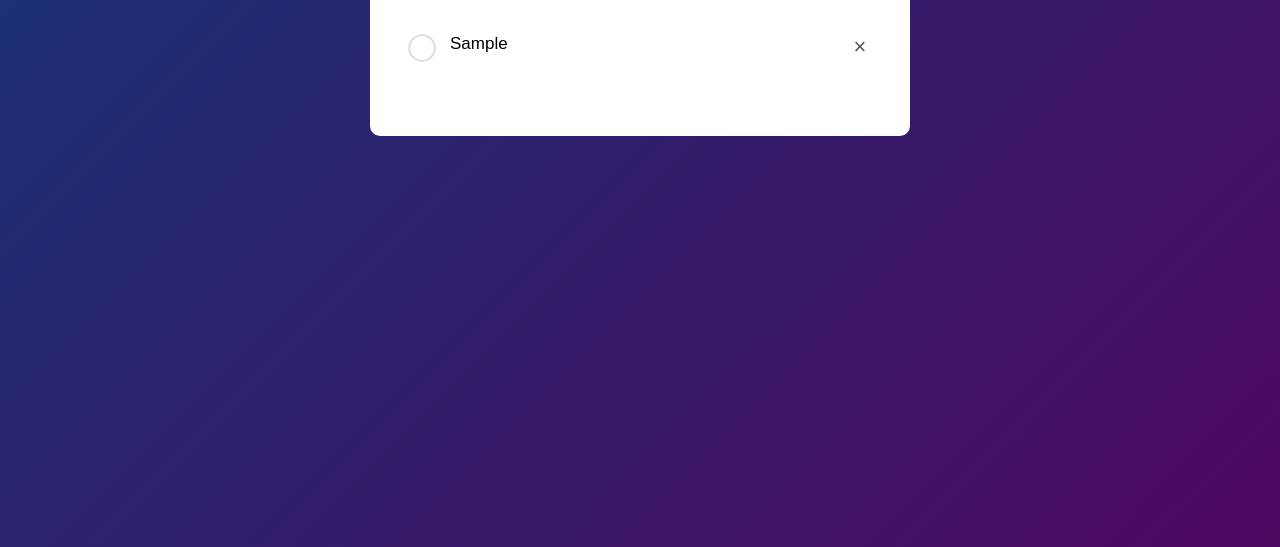
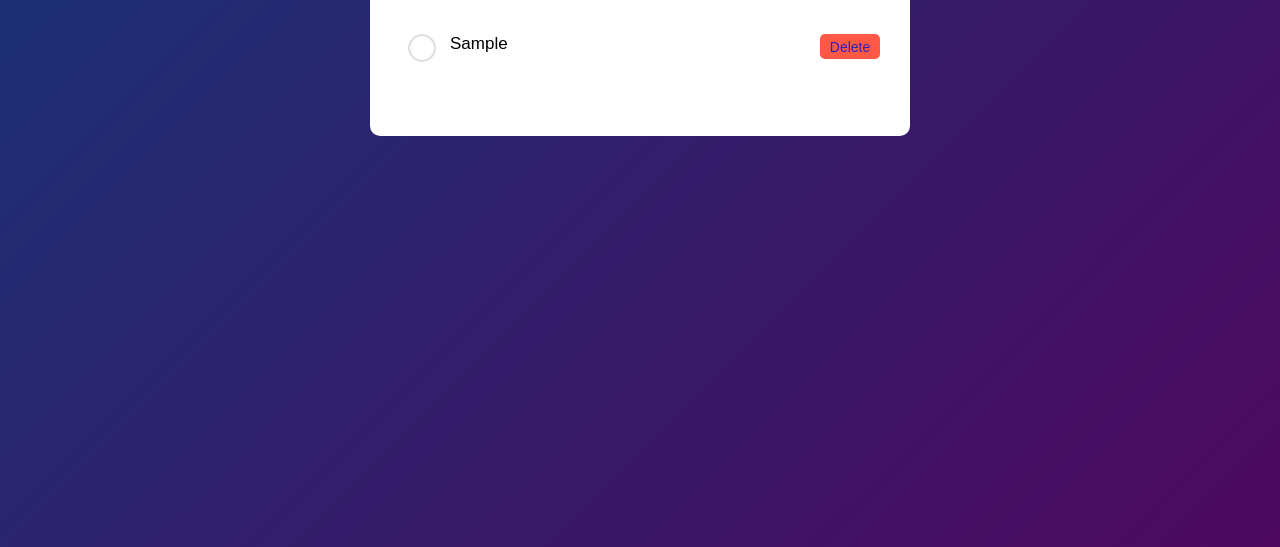
Before and after one commit to tushar69basak/Javascript_Practice_File, a plain HTML site: page todolist/index.html in a window 1280 px wide. Both pictures are taken after typing "Sample" into the empty fields and a click on the button "Add". Shown: the part 253-800 px from the top of the page. Drawn offline with Linux system fonts and the light colour scheme.

Commit message:
modify the style

```diff
--- a/todolist/script.js
+++ b/todolist/script.js
@@ -9,7 +9,7 @@ function addTask() {
     li.innerHTML = inputBox.value;
     itemContainer.appendChild(li)
     let span = document.createElement("span");
-    span.innerHTML = "\u00d7";
+    span.innerHTML = "Delete";
     li.appendChild(span)
 
   }
--- a/todolist/style.css
+++ b/todolist/style.css
@@ -99,17 +99,20 @@ ul li.checked::before {
 ul li span {
   position: absolute;
   right: 0;
-  top: 5px;
-  width: 40px;
-  height: 40px;
-  font-size: 22px;
-  border-radius: 50%;
-  color: #555;
-  line-height: 40px;
+  /* top: 5px; */
+  width: 60px;
+  height: 25px;
+  font-size: 14px;
+  border-radius: 5px;
+  color: #311ebe;
+  background: #ff5945;
+  /* line-height: 40px; */
   text-align: center;
+  padding: 5px 0px;
 
 }
 
 ul li span:hover {
-  background: #ff5945;
+  background: #430de4;
+  color: white;
 }
```
